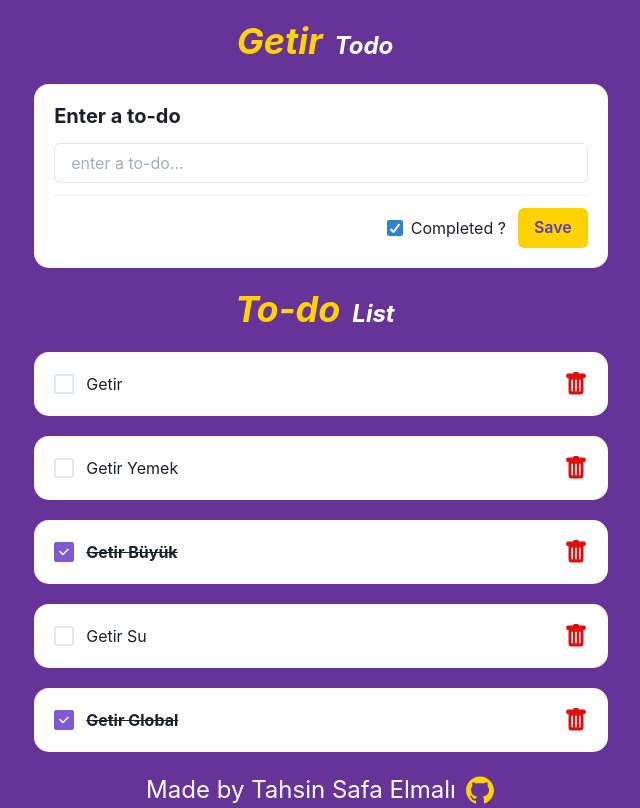
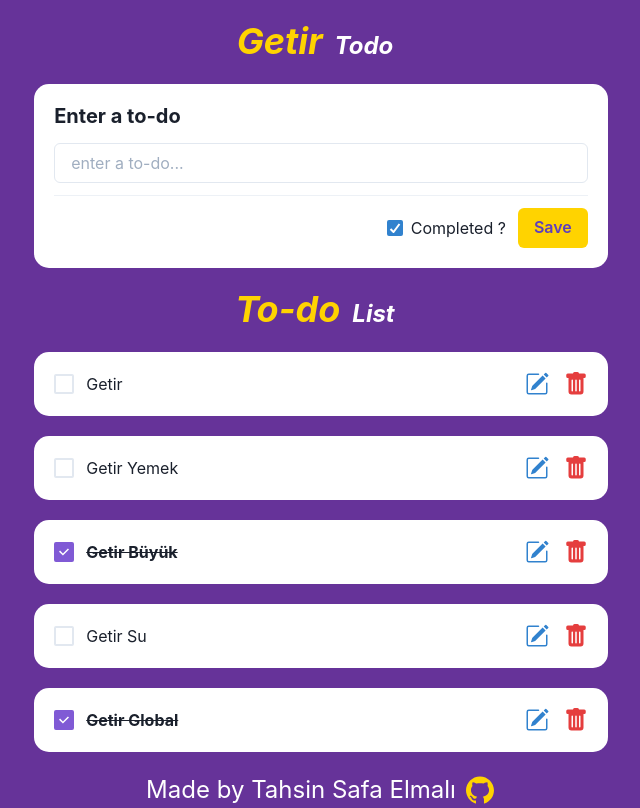
Before and after one commit to SafaElmali/getir-case-study, a React (Create React App) app: page / in a window 1280 px wide. Shown: the whole page, without its empty margins (319-959 px from the left). Built offline with nearby package versions, Linux system fonts and the light colour scheme.

Commit message:
feat: add edit icons

```diff
--- a/src/components/TodoList/components/TodoItem.css
+++ b/src/components/TodoList/components/TodoItem.css
@@ -1,14 +1,14 @@
-.trash__container svg {
+.todo__text--checked {
+  text-decoration: line-through;
+  font-weight: bold;
+}
+
+.todo__action-container svg {
   cursor: pointer;
   transform: scale(1);
   transition: transform 0.1s ease-in;
 }
 
-.trash__container svg:hover {
+.todo__action-container svg:hover {
   transform: scale(1.3);
 }
-
-.todo__text--checked {
-  text-decoration: line-through;
-  font-weight: bold;
-}
--- a/src/components/TodoList/components/TodoItem.js
+++ b/src/components/TodoList/components/TodoItem.js
@@ -1,11 +1,20 @@
-import React, { useState } from "react";
+import React, { useRef, useState } from "react";
 import { CheckIcon } from "@chakra-ui/icons";
-import { Box, Flex, Text, Checkbox } from "@chakra-ui/react";
-import { BsFillTrashFill } from "react-icons/bs";
+import { Box, Flex, Text, Checkbox, Input } from "@chakra-ui/react";
+import { BsFillTrashFill, BsPencilSquare, BsCheckBox } from "react-icons/bs";
 import "./TodoItem.css";
 
 const TodoItem = ({ todo }) => {
   const [isChecked, setIsChecked] = useState(todo.checked);
+  const [isEdit, setIsEdit] = useState(false);
+  const [inputValue, setInputValue] = useState(todo.content);
+  const editInput = useRef();
+
+  /* Get current input value from user */
+  const handleTodoEdit = () => {
+    setInputValue(editInput.current.value);
+  };
+
   return (
     <Box marginTop="20px" padding={5} borderRadius={15} backgroundColor="#fff">
       <Flex
@@ -13,7 +22,9 @@
         flexDirection="row"
         alignItems="center"
       >
-        <Flex>
+        {!isEdit ? (
+          <>
+            <Flex flexGrow={1}>
               <Checkbox
                 isChecked={isChecked}
                 size="lg"
@@ -30,9 +41,43 @@
                 {todo.content}
               </Text>
             </Flex>
-        <Box ml={4} className="trash__container">
-          <BsFillTrashFill fill={"#e01010"} size={"1.5em"} />
-        </Box>
+          </>
+        ) : (
+          <Flex alignItems="center" flexGrow={1}>
+            <Input
+              type="text"
+              placeholder="edit to-do..."
+              value={inputValue}
+              ref={editInput}
+              onChange={handleTodoEdit}
+            />
+            {}
+            <BsCheckBox
+              fill={"green"}
+              size={"2em"}
+              style={{ marginLeft: 15 }}
+              onClick={() => setIsEdit(!isEdit)}
+            />
+          </Flex>
+        )}
+        <Flex
+          flexDirection="row"
+          flexWrap="wrap"
+          ml={4}
+          className="todo__action-container"
+          flexGrow={0.2}
+          justifyContent="flex-end"
+        >
+          {!isEdit ? (
+            <BsPencilSquare
+              fill={"#3182ce"}
+              size={"1.5em"}
+              style={{ marginRight: 15 }}
+              onClick={() => setIsEdit(!isEdit)}
+            />
+          ) : null}
+          <BsFillTrashFill fill={"#e53e3e"} size={"1.5em"} />
+        </Flex>
       </Flex>
     </Box>
   );
```
Lines whose indentation alone changed are shown as unchanged.
